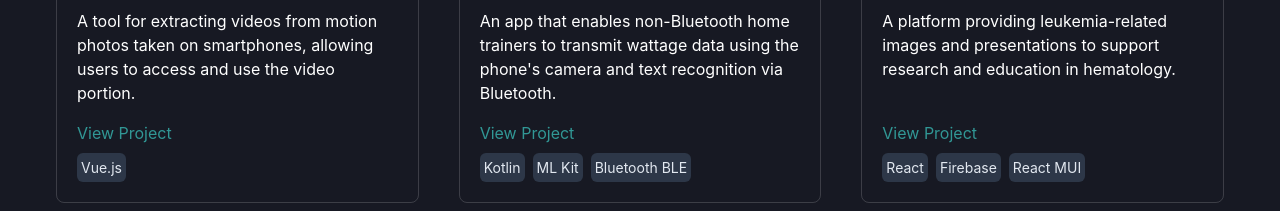
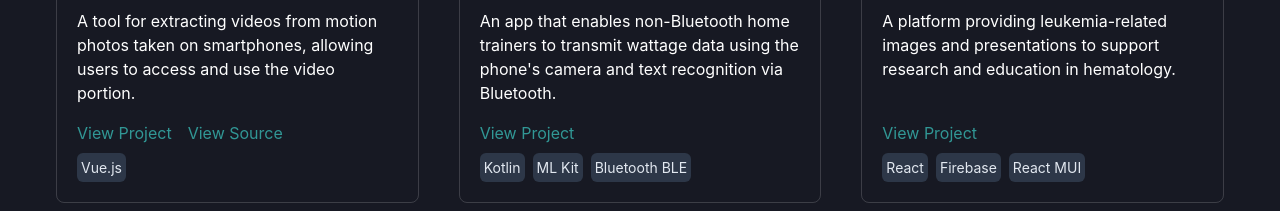
Before and after one commit to tobias74/tobiga, a React (Vite) app in the folder packages/react-app/: page /en/ in a window 1280 px wide. Shown: the part 1100-1311 px from the top of the page. Built offline with nearby package versions, Linux system fonts and the light colour scheme.

Commit message:
add sourcelink for motionphoto gallery

```diff
--- a/packages/react-app/src/data/projects.js
+++ b/packages/react-app/src/data/projects.js
@@ -37,6 +37,7 @@ export const projects = [
         },
         tools: ['Vue.js'],
         liveLink: 'https://motionphoto.gallery',
+        sourceLink: 'https://github.com/tobias74/motion-photo-gallery',
         image: '/images/motionphoto-gallery.png',
     },
     {
```
